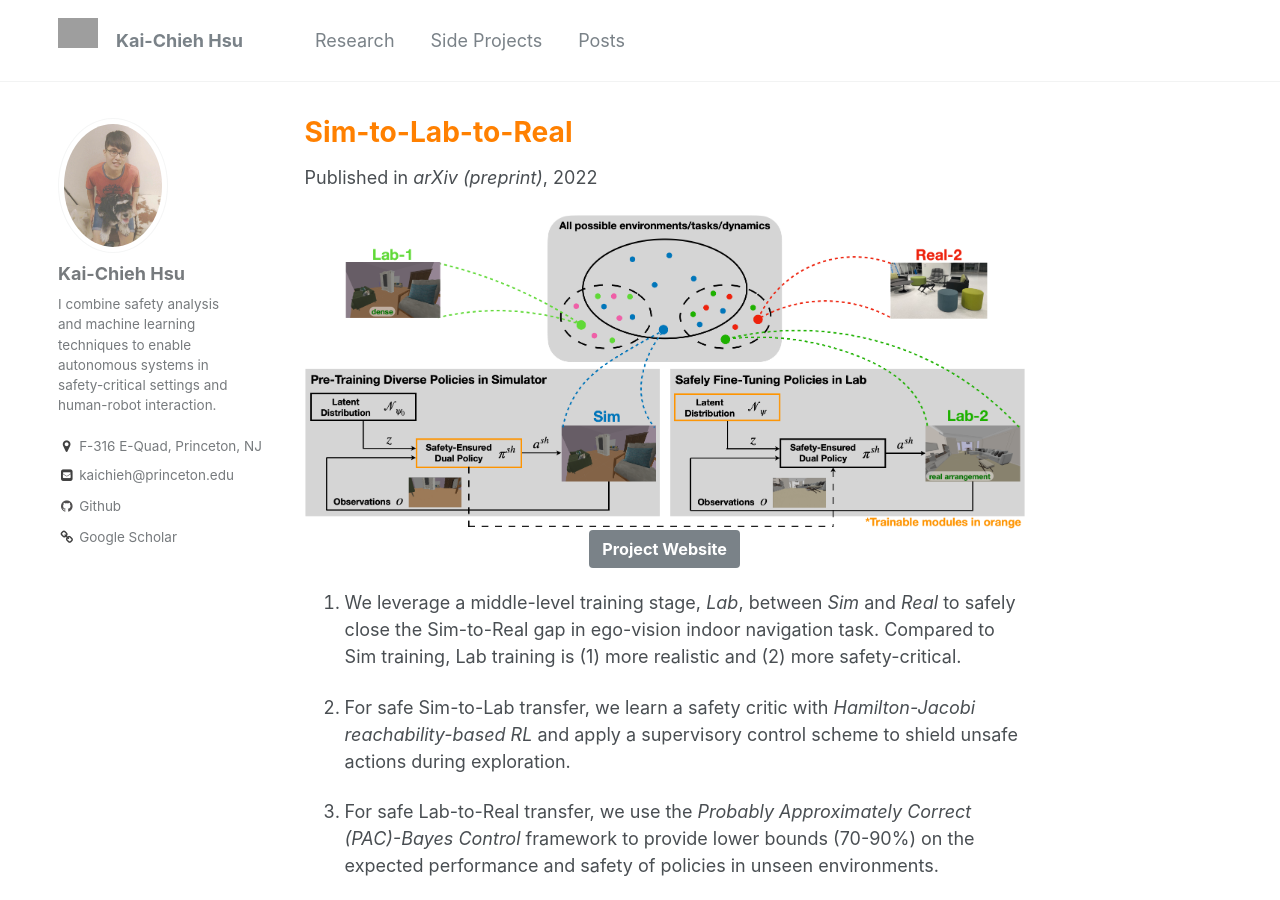
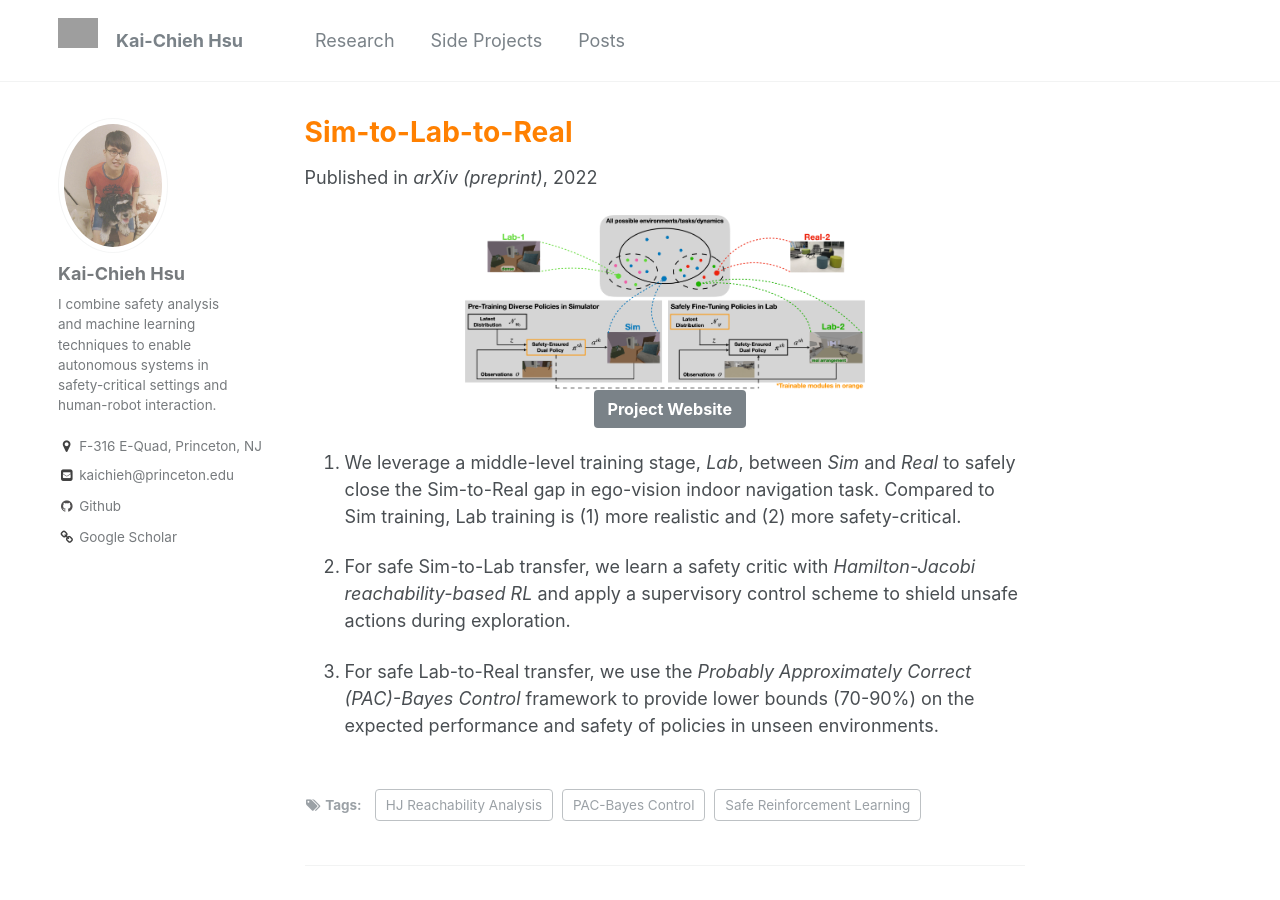
Before and after one commit to kaichiehhsu/kaichiehhsu.github.io, a Jekyll site: the page built from _ongoing/2022-01-20-Sim2Lab2Real.md, in a window 1280 px wide and 900 px high. Built offline with Jekyll 4.4.1, drawn with Linux system fonts in a browser that asks for light colours.

Commit message:
change image size

```diff
--- a/_ongoing/2022-01-20-Sim2Lab2Real.md
+++ b/_ongoing/2022-01-20-Sim2Lab2Real.md
@@ -2,7 +2,7 @@
 title: 		"Sim-to-Lab-to-Real"
 collection:	ongoing
 permalink: 	/research/sim2lab2real
-excerpt:    '<img src="/images/Sim-to-Lab-to-Real/sim_to_lab_to_real.png"  alt="drawing" width="800"/>'
+excerpt:    '<img src="/images/Sim-to-Lab-to-Real/sim_to_lab_to_real.png"  alt="drawing" width="400"/>'
 date: 		2022-01-20
 venue: arXiv (preprint)
 paperurl: 'https://arxiv.org/abs/2201.08355'
@@ -13,10 +13,11 @@ tags:
 ---
 
 <center>
-	<img src="/images/Sim-to-Lab-to-Real/sim_to_lab_to_real.png"  alt="drawing" width="800"/>
+	<img src="/images/Sim-to-Lab-to-Real/sim_to_lab_to_real.png"  alt="drawing" width="400"/>
 </center>
 
 <center>
+  &nbsp;
 	<a href="https://sites.google.com/princeton.edu/sim-to-lab-to-real" class="btn btn-success">
 		<span style="font-size: 120%;">
 			Project Website
```
